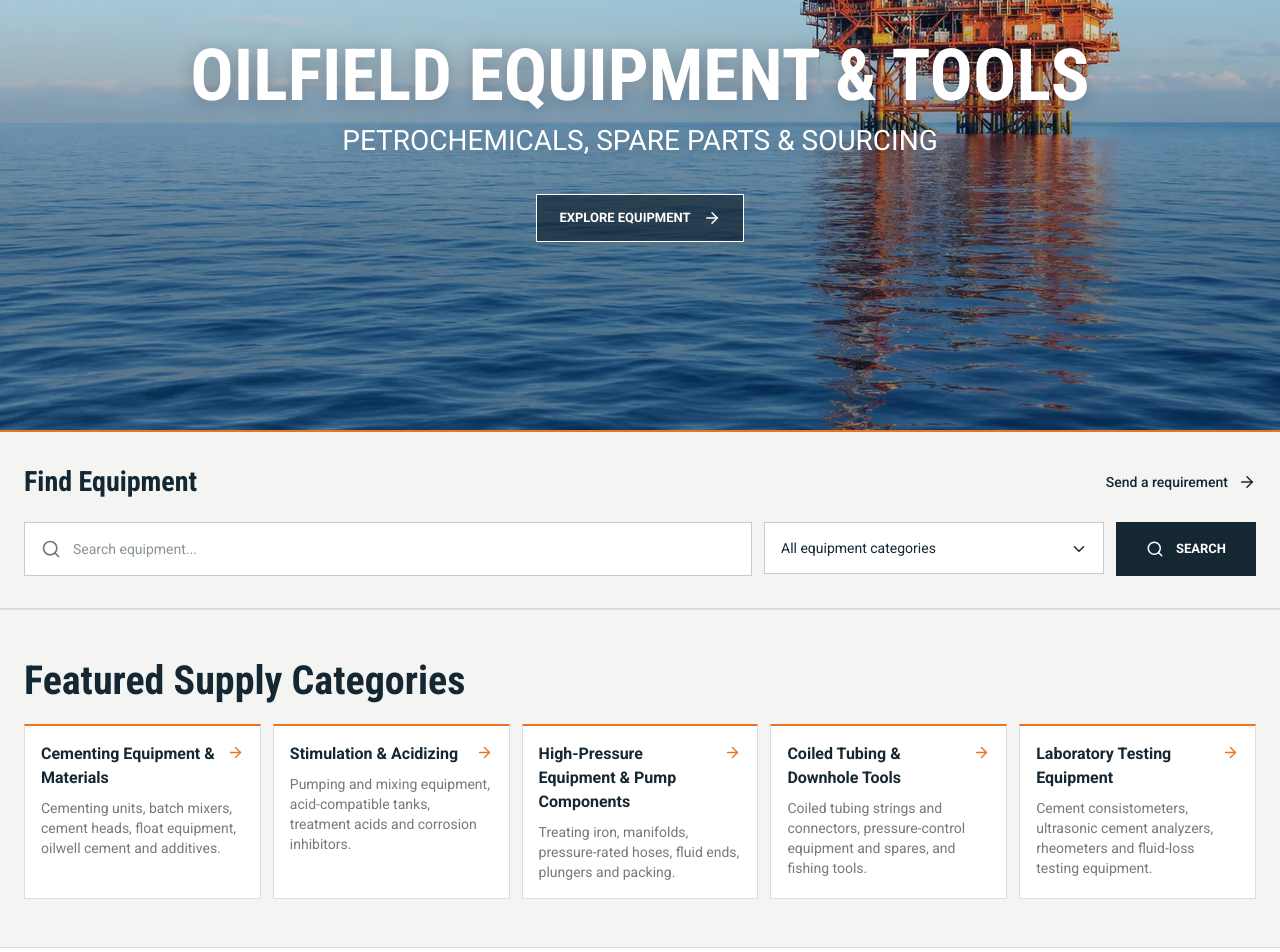
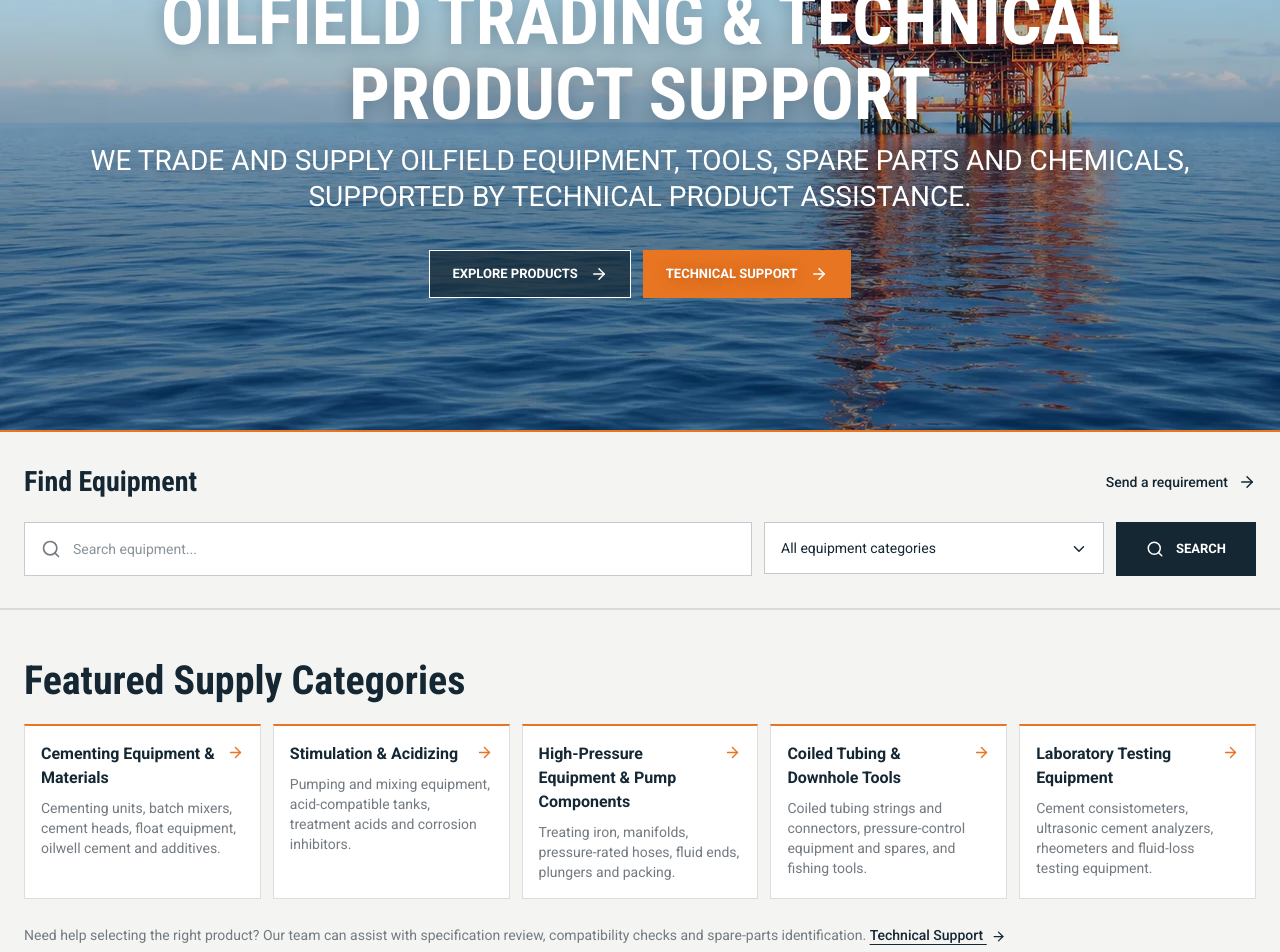
Before and after one commit to ahmedprgice/zadco, a React (Vite) app: page / in a window 1280 px wide. Shown: the part 260-1212 px from the top of the page. Built offline with nearby package versions, Linux system fonts and the light colour scheme.

Commit message:
Clarify homepage trading and technical support message

```diff
--- a/src/HomePage.tsx
+++ b/src/HomePage.tsx
@@ -40,9 +40,12 @@ export default function HomePage() {
         <div className="home-hero-shade" />
         <SiteHeader active="Home" overlay />
         <div className="home-hero-content">
-          <h1 id="home-hero-title">Oilfield Equipment &amp; Tools</h1>
-          <p>Petrochemicals, spare parts &amp; sourcing</p>
-          <a className="home-hero-explore site-button site-button--inverse-outline" href="/equipment-tools">Explore equipment <ArrowRight size={18} aria-hidden="true" /></a>
+          <h1 id="home-hero-title">Oilfield Trading &amp; Technical Product Support</h1>
+          <p>We trade and supply oilfield equipment, tools, spare parts and chemicals, supported by technical product assistance.</p>
+          <div className="home-hero-actions">
+            <a className="home-hero-explore site-button site-button--inverse-outline" href="/equipment-tools">Explore Products <ArrowRight size={18} aria-hidden="true" /></a>
+            <a className="home-hero-support site-button" href="/about#technical-support">Technical Support <ArrowRight size={18} aria-hidden="true" /></a>
+          </div>
         </div>
       </section>
 
--- a/src/PriorityProductGroups.tsx
+++ b/src/PriorityProductGroups.tsx
@@ -47,6 +47,9 @@ export default function PriorityProductGroups() {
             </li>
           ))}
         </ul>
+        <p className="mt-6 text-sm leading-6 text-zadco-grey">
+          Need help selecting the right product? Our team can assist with specification review, compatibility checks and spare-parts identification. <a href="/about#technical-support" className="font-medium text-zadco-navy underline underline-offset-4 hover:text-zadco-orange">Technical Support <ArrowRight size={15} className="ml-1 inline" aria-hidden="true" /></a>
+        </p>
       </div>
     </section>
   )
--- a/src/home-hero.css
+++ b/src/home-hero.css
@@ -35,6 +35,11 @@
   gap: 12px;
   text-decoration: none;
 }
+
+.home-hero-actions { display: flex; flex-wrap: wrap; justify-content: center; gap: 12px; margin-top: 35px; }
+.home-hero-actions .home-hero-explore { margin-top: 0; }
+.home-hero-support { display: inline-flex; min-height: 50px; align-items: center; justify-content: center; gap: 12px; padding: 0 23px; border: 1px solid var(--color-zadco-orange); background: var(--color-zadco-orange); color: #fff; font-size: 13px; font-weight: 700; text-transform: uppercase; transition: background .2s ease, border-color .2s ease; }
+.home-hero-support:hover { border-color: #c25d17; background: #c25d17; }
 
 .home-hero-content {
   position: relative;
@@ -86,5 +91,5 @@
   .home-hero-content { width: min(100% - 36px, 590px); margin-top: 155px; }
   .home-hero-content h1 { font-size: clamp(36px, 9vw, 54px); line-height: 1.08; }
   .home-hero-content p { margin-top: 13px; font-size: clamp(15px, 3.8vw, 21px); }
-  .home-hero-explore { margin-top: 28px; }
+  .home-hero-actions { margin-top: 28px; }
 }
```
